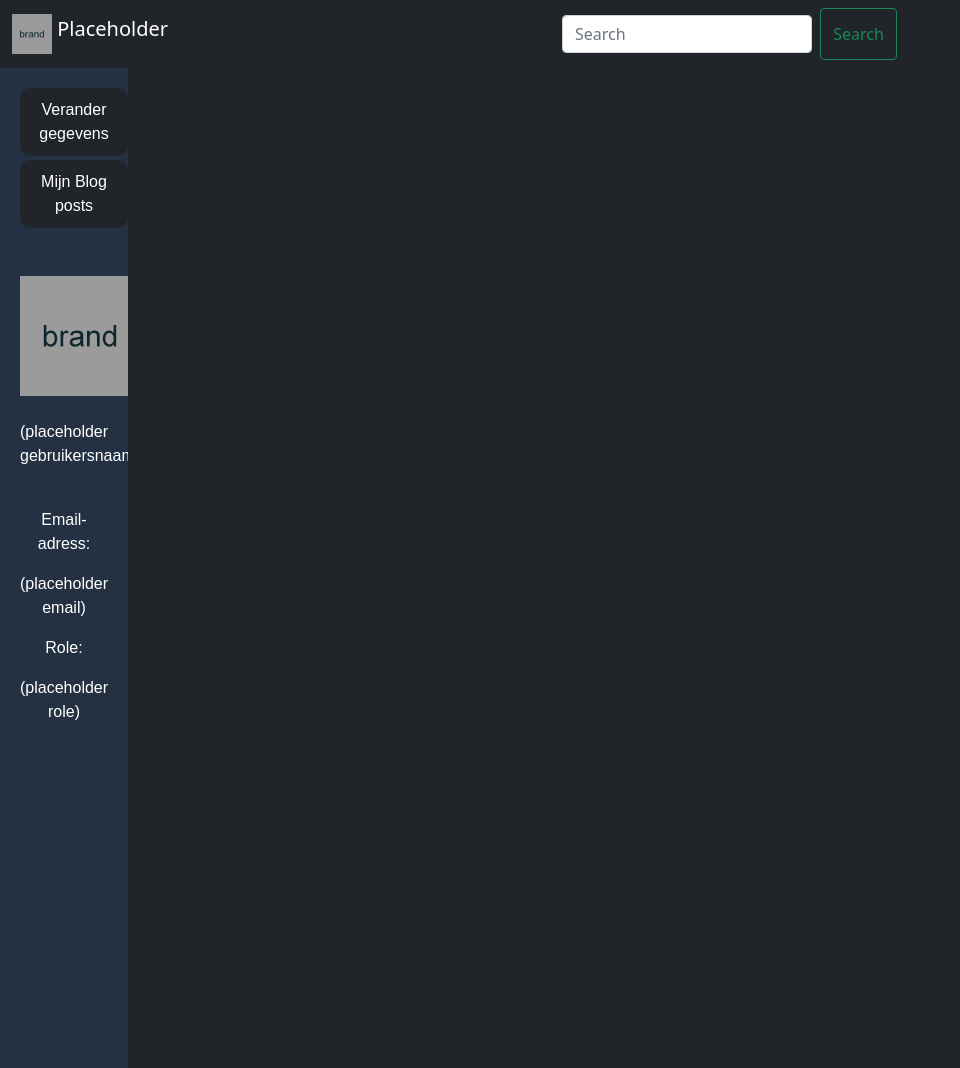
After one commit to justjordyy/blogproject, a PHP site: page /profielPagina.html in a window 1280 px wide. The commit adds this page. Shown: the whole page, without its empty margins (0-960 px from the left). Run offline with PHP 8.4, Linux system fonts and the light colour scheme.

Commit message:
profiel pagina toegevoegd
profiel pagina toegevoegd

```diff
--- a/css/mainpage.css
+++ b/css/mainpage.css
@@ -24,15 +24,6 @@
     margin: 2%;
 }
 /* Page loader */
-@keyframes left-to-right {
-  0% {
-    transform: translateX(-100%);
-  }
-  100% {
-    transform: translateX(100%);
-  }
-}
-
 .loader {
     color: grey;
     font-family: sans-serif;
@@ -67,3 +58,142 @@
     right: 0;
     top: 0;
   }
+
+
+
+/*profile page*/
+
+
+/* Fixed sidenav, full height */
+.sidenav {
+  height: 1000px;
+  width: 10%;
+  position: relative;
+  z-index: 1;
+  top: 0;
+  left: 0;
+  background-color: rgb(35, 49, 67);
+  overflow-x: hidden;
+  padding-top: 20px;
+  font-family: Arial, Helvetica, sans-serif;
+  animation: startup 1.5s;
+  float: left;
+}
+
+/* Style the sidenav links and the dropdown button */
+.sidenav a, .dropdown-btn {
+  padding: 6px 8px 6px 16px;
+  text-decoration: none;
+  font-size: 20px;
+  color: #818181;
+  display: block;
+  border: none;
+  background: none;
+  width:100%;
+  text-align: left;
+  cursor: pointer;
+  outline: none;
+}
+
+
+/* Main content */
+.main {
+  margin-left: 200px; /* Same as the width of the sidenav */
+  font-size: 20px; /* Increased text to enable scrolling */
+  padding: 0px 10px;
+}
+
+/* Add an active class to the active dropdown button */
+.active {
+  background-color: #333;
+  color: white;
+}
+
+/* Dropdown container (hidden by default). Optional: add a lighter background color and some left padding to change the design of the dropdown content */
+.dropdown-container {
+  display: none;
+  background-color: #262626;
+  padding-left: 8px;
+}
+
+/* Optional: Style the caret down icon */
+.fa-caret-down {
+  float: right;
+  padding-right: 8px;
+}
+
+
+
+/*dropdown*/
+.dropdown-menu{
+  display: none;
+  background-color: white;
+
+
+}
+/*dropdown knop*/
+.dropbtn{
+  font-size: 19px;
+  border: none;
+  outline: none;
+  color: #818181;
+  padding: 14px 16px;
+  background-color: inherit;
+  font-family: inherit; /* Important for vertical align on mobile phones */
+  margin: 0; /* Important for vertical align on mobile phones */
+}
+
+/*hvoer dropdown*/
+.dropdown:hover .dropdown-menu{
+  display: block;
+}
+/*animaties*/
+
+
+@keyframes startup
+{
+0% {transform: translateX(-400px);}
+100% {transform: translateX(0px);}
+
+}
+
+.gegevens{
+  float: right;
+  position: absolute;
+  left: 20%;
+  top: 200px;
+  color: white;
+}
+
+.userinformation{
+  color: white;
+  padding: 20px;
+  text-align: center;
+  background-color: rgb(35, 49, 67);
+
+}
+
+body{
+  background-color: rgb(33,37,41);
+}
+
+.ProfileButtons{
+  border-style: none;
+  border-radius: 5px;
+  color: black;
+}
+
+.opmaakButton{
+  border-style: none;
+  border-radius: 10px;
+  color: white;
+  background-color: rgb(33,37,41);
+  padding: 10px;
+  text-align: center;
+  position: absolute;
+  left: 20px;
+}
+
+.user-profile{
+  text-align: center;
+}
--- /dev/null
+++ b/js/ProfielPagina.js
@@ -0,0 +1,26 @@
+
+var buttonchangeinfopage = document.getElementById("btn1");
+buttonchangeinfopage.addEventListener("click", editUserInfoPage);
+
+
+var buttonchangeinfopage2 = document.getElementById("btn2");
+buttonchangeinfopage2.addEventListener("click", mijnBlogPosts);
+
+var canselupdatebtn = document.getElementById("CancelUpdate");
+canselupdatebtn.addEventListener("click", cancelUpdate);
+
+
+function editUserInfoPage(){
+
+    document.getElementById("EditProfilePage").style.display='block';
+    //hide my blog posts
+}
+
+function mijnBlogPosts(){
+    document.getElementById("EditProfilePage").style.display='none';
+    //show my blog posts
+}
+
+function cancelUpdate(){
+    document.getElementById("EditProfilePage").style.display='none';
+}
--- /dev/null
+++ b/profielPagina.html
@@ -0,0 +1,156 @@
+<!DOCTYPE html>
+<html lang="en">
+<head>
+    <meta charset="UTF-8">
+    <link href="https://cdn.jsdelivr.net/npm/bootstrap@5.0.0-beta1/dist/css/bootstrap.min.css" rel="stylesheet" integrity="sha384-giJF6kkoqNQ00vy+HMDP7azOuL0xtbfIcaT9wjKHr8RbDVddVHyTfAAsrekwKmP1" crossorigin="anonymous">
+    <script src="https://cdn.jsdelivr.net/npm/bootstrap@5.0.0-beta1/dist/js/bootstrap.bundle.min.js" integrity="sha384-ygbV9kiqUc6oa4msXn9868pTtWMgiQaeYH7/t7LECLbyPA2x65Kgf80OJFdroafW" crossorigin="anonymous"></script>
+    <link rel="stylesheet" type="text/css" href="./css/mainpage.css">
+    <meta name="viewport" content="width=device-width, initial-scale=1.0">
+    <script src="./js/websiteloader.js"></script>
+    <script src="./js/ProfielPagina.js" defer></script>
+    <title>blog</title>
+</head>
+<body>
+    <div class="loader">loading....</div> <!-- Website loader -->
+    <!-- Navigatie bar -->
+    <nav class="navbar navbar-expand-lg navbar-dark bg-dark">
+        <div class="container-fluid">
+          <a class="navbar-brand" id="brandcolor" href="#">
+            <img src="./img/brand.png"width="40" height="40" class="d-inline-block align-top">
+            Placeholder</a>
+            <form class="d-flex">
+                <input class="form-control me-2" type="search" placeholder="Search" aria-label="Search">
+                <button class="btn btn-outline-success" type="submit">Search</button>
+              </form>
+            <span></span>
+            <button class="navbar-toggler" type="button" data-bs-toggle="collapse" data-bs-target="#navbarText" aria-controls="navbarText" aria-expanded="false" aria-label="Toggle navigation">
+                <span class="navbar-toggler-icon"></span>
+              </button>
+        </div>
+    </nav>
+
+    <div class="gegevens">
+
+    </div>
+
+
+    <div class="sidenav">
+      <div>
+        <button class="opmaakButton" type="button" id="btn1">Verander gegevens</button>
+        <br><br><br>
+        <button class="opmaakButton" type="button" id="btn2">Mijn Blog posts</button>
+      </div>
+      <br><br><br><br>
+
+      <div class="userinformation">
+        <img src="./img/brand.png" alt="profiel foto">
+        <br><br>
+        <p id="userName">(placeholder gebruikersnaam)</p>
+        <br>
+        <p>Email-adress:</p>
+        <p id="userMail">(placeholder email)</p>
+        <p>Role:</p>
+        <p id="role">(placeholder role)</p>
+      </div>
+
+    </div>
+
+    <br><br><br>
+
+
+    <div class="container" id="EditProfilePage" style="display:none;">
+      <div class="row gutters">
+        <div class="col-xl-3 col-lg-3 col-md-12 col-sm-12 col-12">
+          <div class="card h-100">
+            <div class="card-body">
+              <div class="account-settings">
+                <div class="user-profile">
+                  <div class="user-avatar">
+                    <img src="./img/brand.png">
+                  </div>
+                  <br>
+                  <h5 id="userName" class="user-name">(placeholder naam)</h5>
+                  <h6 id="userMail" class="user-email">(placeholder email)</h6>
+                </div>
+                <!--<div class="about">
+                  <h5 class="mb-2 text-primary">over mij</h5>
+                  <p>(placeholder over mij)</p>
+                </div>-->
+              </div>
+            </div>
+          </div>
+        </div>
+        <div class="col-xl-9 col-lg-9 col-md-12 col-sm-12 col-12">
+          <div class="card h-100">
+            <div class="card-body">
+              <div class="row gutters">
+                <div class="col-xl-12 col-lg-12 col-md-12 col-sm-12 col-12">
+                  <h6 class="mb-3 text-primary">Persoonlijke gegevens</h6>
+                </div>
+                <div class="col-xl-6 col-lg-6 col-md-6 col-sm-6 col-12">
+                  <div class="form-group">
+                    <label for="fullName">Gebruikersnaam</label>
+                    <input type="text" class="form-control" id="ChangeUserName" placeholder="Type hier uw nieuwe gebruikersnaam">
+                  </div>
+                </div>
+                <div class="col-xl-6 col-lg-6 col-md-6 col-sm-6 col-12">
+                  <div class="form-group">
+                    <label for="eMail">Email</label>
+                    <input type="email" class="form-control" id="ChangeUserMail" placeholder="Type hier uw nieuwe email-adress">
+                  </div>
+                </div>
+                <div class="col-xl-6 col-lg-6 col-md-6 col-sm-6 col-12">
+                  <div class="form-group">
+                    <label for="eMail">Wachtwoord</label>
+                    <input type="password" class="form-control" id="changePassword" placeholder="Type hier uw nieuwe Wachtwoord">
+                  </div>
+                </div>
+              </div>
+              <div class="row gutters">
+                <div class="col-xl-12 col-lg-12 col-md-12 col-sm-12 col-12">
+                  <div class="text-right">
+                    <br>
+                    <button type="button" id="CancelUpdate" name="submit" class="btn btn-secondary">Annuleren</button>
+                    <button type="button" id="SubmitUpdate" name="submit" class="btn btn-primary">Updaten</button>
+                  </div>
+                </div>
+              </div>
+            </div>
+          </div>
+        </div>
+      </div>
+      </div>
+
+    <!--<div class="container">
+      <div class="row">
+        <div class="col-sm-4">
+          <div class="userinformation">
+            Gebruikersnaam:
+            <p id="userName">(placeholder)</p>
+            Email-adress:
+            <p id="userMail">(placeholder)</p>
+            Role:
+            <p id="role">(placeholder)</p>
+          </div>
+        </div>
+        <div class="col-sm-4">
+          <div class="userinformation">
+            <button class="ProfileButtons" id="changeUsername">
+              Verander Gebruikersnaam
+            </button>
+            <br><br><br>
+            <button class="ProfileButtons" id="changeEmail">
+              Verander Email-adress
+            </button>
+            <br><br><br>
+            <button class="ProfileButtons" id="changePassword">
+              Verander Wachtwoord
+            </button>
+          </div>
+        </div>
+    </div>-->
+
+
+
+</body>
+</html>
```
